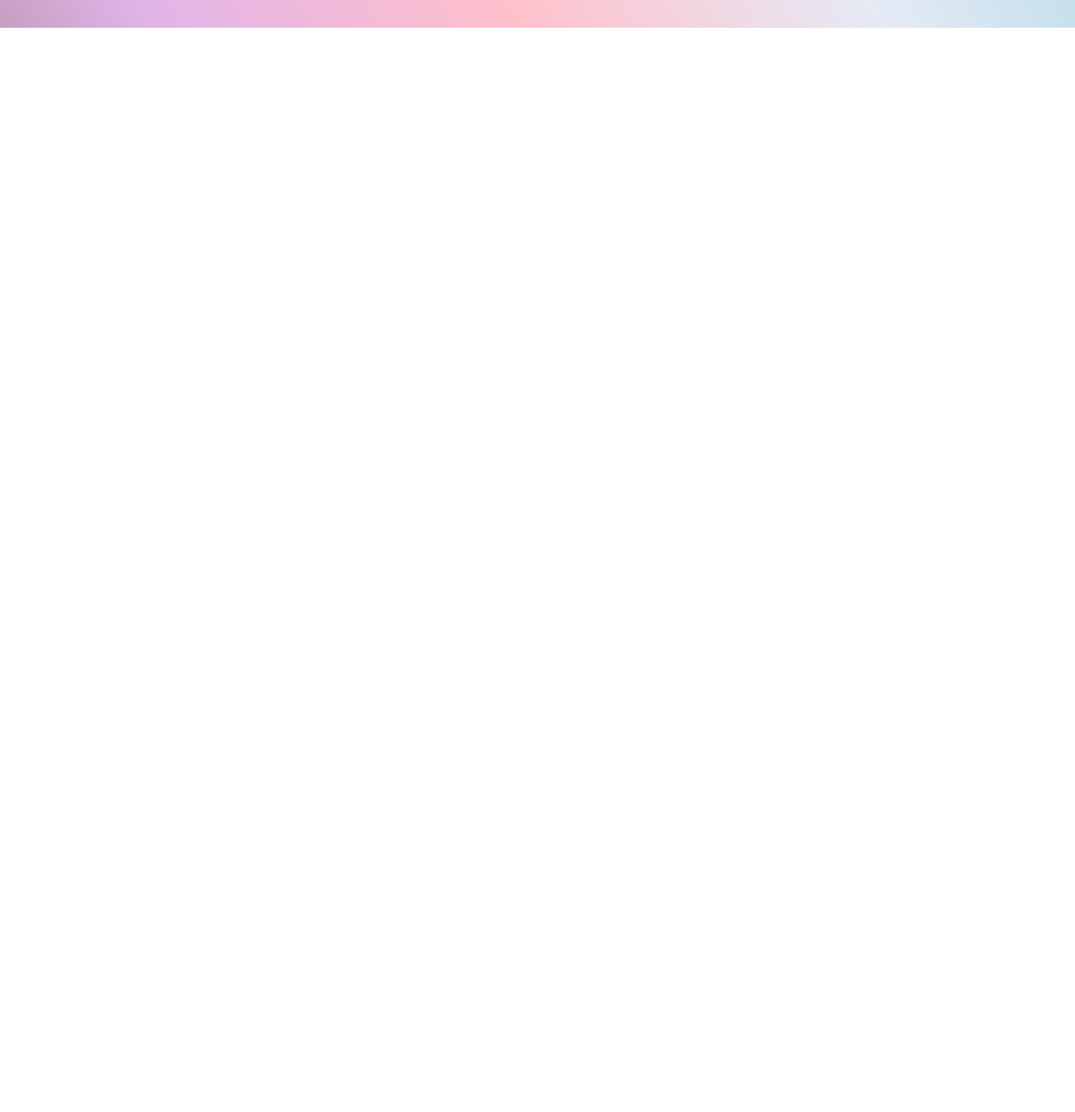
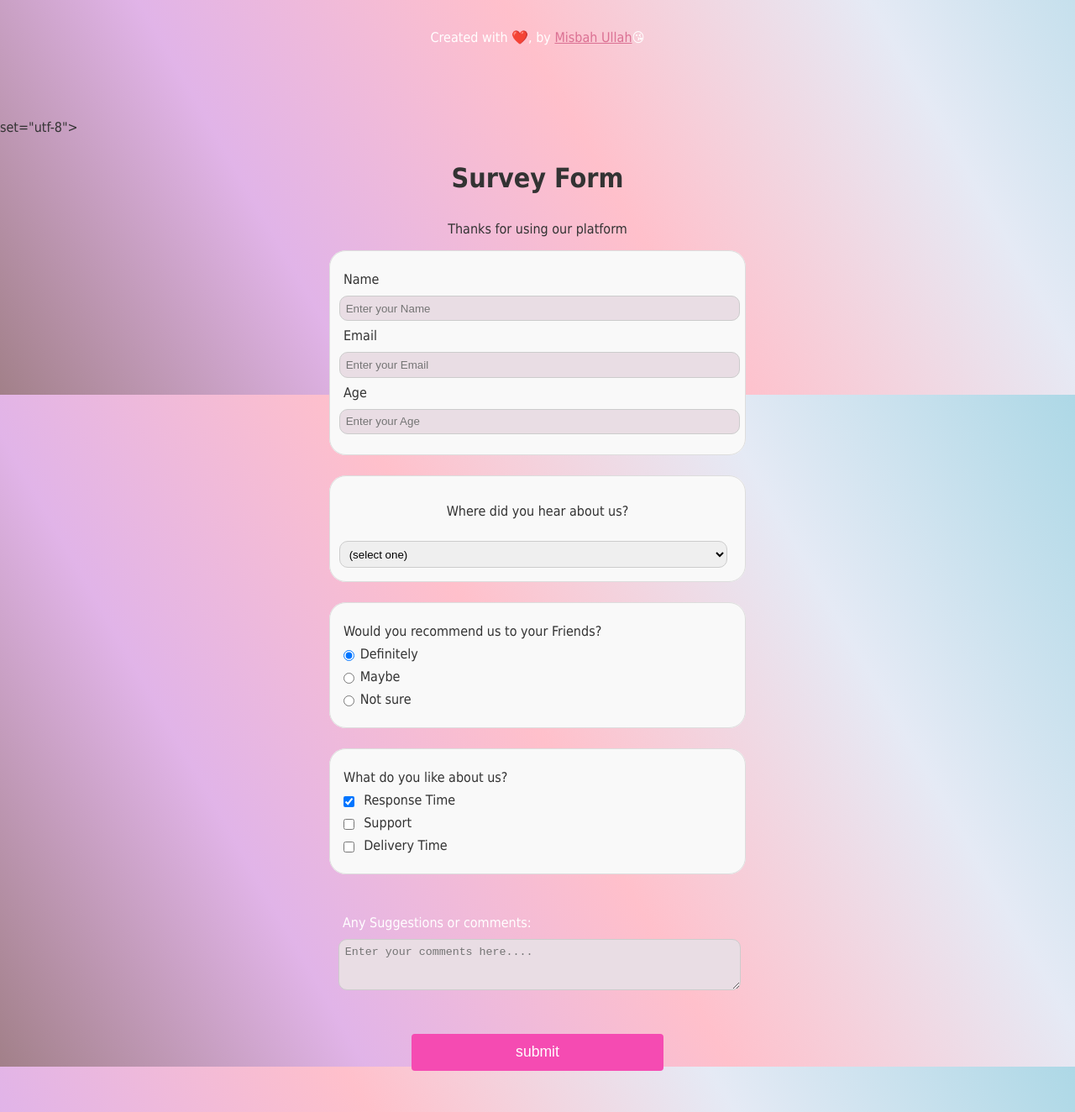
Before and after one commit to misbah-ullah01/Survey-Form-freecodecamp-, a plain HTML site: page index.html in a window 1280 px wide. Shown: the part 1130-2454 px from the top of the page at 84% size. Before the commit the page ends 1163 px from the top, so only its background shows below. Drawn offline with Linux system fonts and the light colour scheme.

Commit message:
Update V1.1 index.html

```diff
--- a/index.html
+++ b/index.html
@@ -1,4 +1,7 @@
 <!DOCTYPE html>
+<html lang="en">
+  <head>
+    <meta char<!DOCTYPE html>
 <html lang="en">
   <head>
     <meta charset="utf-8">
@@ -52,6 +55,62 @@
         <label for="suggest">Any Suggestions or comments: <textarea id="suggest" rows="3" cols="30" placeholder="Enter your comments here...." ></textarea>
       </fieldset>
       <input id="submit"type="submit" value="submit" />
+      <fieldset><p>Created with ❤️, by <a href="https://github.com/misbah-ullah01">Misbah Ullah</a>😘</p></fieldset>
+    </form>
+    <footer>
+    </footer>
+  </body>
+</html>set="utf-8">
+    <link rel="stylesheet" href="styles.css" />
+    <title>Survey Form</title>
+  </head>
+  <body>
+    <h1 id="title">Survey Form</h1>
+    <p id="description">Thanks for using our platform</p>
+    <form id="survey-form">
+
+      <!-- Basic Information -->
+      <fieldset>
+      <label id="name-label" for="name">
+        Name <input id="name" name="name" placeholder="Enter your Name" required />
+      </label>
+      <label id="email-label" for="email">
+        Email<input id="email" type="email" name="email" placeholder="Enter your Email" required />
+      </label>
+      <label id="number-label" for="number">Age
+        <input id="number" type="number" min="13" max="120" placeholder="Enter your Age" />
+      </label>
+      </fieldset>
+
+      <!-- Hear About Us -->
+      <fieldset>
+        <p>Where did you hear about us?</p>
+        <select id="dropdown" name="dropdown">
+          <option value="">(select one)</option>
+          <option value="1">YouTube</option>
+          <option value="2">Social Media</option>
+        </select>
+      </fieldset>
+
+      <!-- Radio Options -->
+      <fieldset>
+        <label>Would you recommend us to your Friends?</label>
+        <label><input name="recommend" type="radio" value="definitely" class="inline" checked />Definitely</label>
+        <label><input name="recommend" type="radio" value="maybe" class="inline" />Maybe</label>
+        <label><input name="recommend" type="radio" value="notsure" class="inline" />Not sure</label>
+      </fieldset>
+
+      <!-- Checkbox about likes -->
+      <fieldset>
+        <label>What do you like about us?</label>
+        <label><input type="checkbox" value="response" class="inline" checked /> Response Time</label>
+        <label><input type="checkbox" value="support" class="inline" /> Support</label>
+        <label><input type="checkbox" value="delivery" class="inline" /> Delivery Time</label>
+      </fieldset>
+      <fieldset>
+        <label for="suggest">Any Suggestions or comments: <textarea id="suggest" rows="3" cols="30" placeholder="Enter your comments here...." ></textarea>
+      </fieldset>
+      <input id="submit"type="submit" value="submit" />
     </form>
   </body>
 </html>
```
